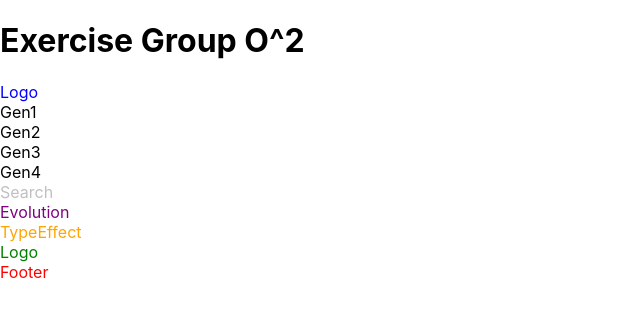
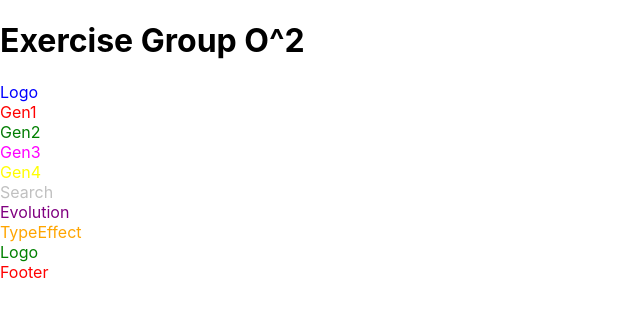
Before and after one commit to Reyvanclief7/Group-Exercise-React, a React (Create React App) app: page / in a window 1280 px wide. Shown: the top 316 px of the page, without its empty margins (0-640 px from the left). Built offline with nearby package versions, Linux system fonts and the light colour scheme.

Commit message:
adding gen color

```diff
--- a/src/components/Header/Generations/Gen1.js
+++ b/src/components/Header/Generations/Gen1.js
@@ -1,7 +1,7 @@
 import React from "react";
 
 function Gen1() {
-    return <div>Gen1</div>;
+    return <div style={{ color: 'red' }}>Gen1</div>;
 }
 
 export default Gen1;
--- a/src/components/Header/Generations/Gen2.js
+++ b/src/components/Header/Generations/Gen2.js
@@ -1,7 +1,7 @@
 import React from "react";
 
 function Gen2() {
-    return <div>Gen2</div>;
+    return <div style={{ color: 'green' }}>Gen2</div>;
 }
 
 export default Gen2;
--- a/src/components/Header/Generations/Gen3.js
+++ b/src/components/Header/Generations/Gen3.js
@@ -1,7 +1,7 @@
 import React from "react";
 
 function Gen3() {
-    return <div>Gen3</div>;
+    return <div style={{ color: 'magenta' }}>Gen3</div>;
 }
 
 export default Gen3;
--- a/src/components/Header/Generations/Gen4.js
+++ b/src/components/Header/Generations/Gen4.js
@@ -1,7 +1,7 @@
 import React from "react";
 
 function Gen4() {
-    return <div>Gen4</div>;
+    return <div style={{ color: 'yellow' }}>Gen4</div>;
 }
 
 export default Gen4;
```
